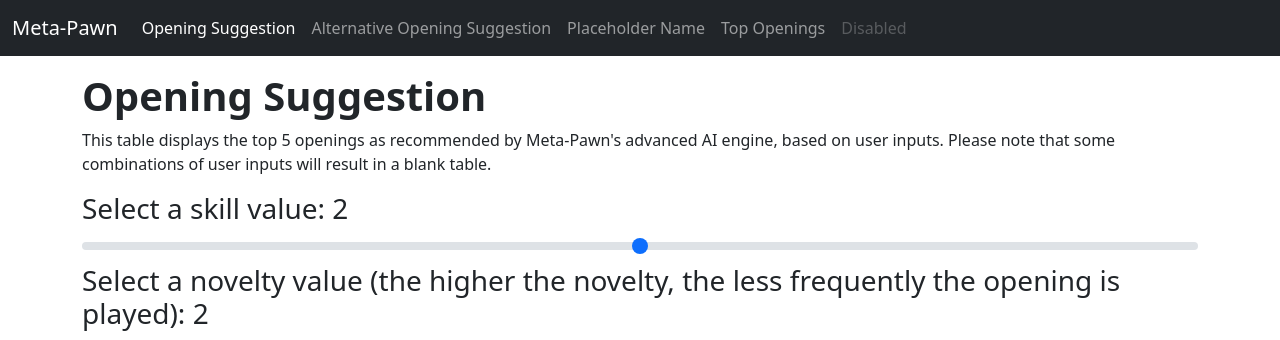
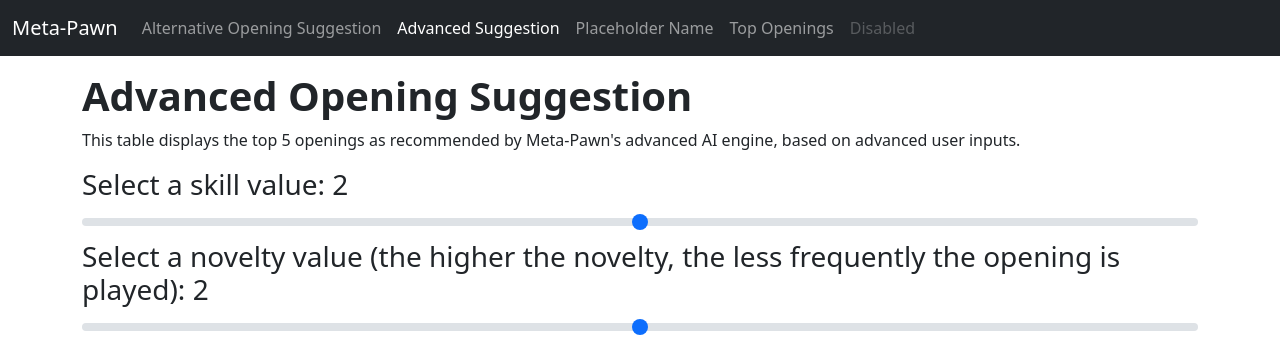
Before and after one commit to AlasdairBennett/meta-pawn, a Flask app: page / in a window 1280 px wide; the page is wider, and only the part inside the window is pictured. Shown: the top 340 px of that part. Run offline with Flask 2, Linux system fonts and the light colour scheme; parts of the project's set-up code (start-up, migrations or seed data) failed here and were passed over; some libraries are stand-ins or nearby versions.

Commit message:
Make opening suggester "advanced"

```diff
--- a/project/stats/templates/stats/opening_suggester.html
+++ b/project/stats/templates/stats/opening_suggester.html
@@ -13,12 +13,12 @@
                 <div class="collapse navbar-collapse" id="navbarCollapse">
                     <ul class="navbar-nav me-auto mb-2 mb-md-0">
                         <li class="nav-item">
-                            <a class="nav-link active" aria-current="page"
-                               href="{{ url_for('stats.opening_suggester_page') }}">Opening Suggestion</a>
+                            <a class="nav-link"
+                               href="{{ url_for('stats.alternative_elo_page') }}">Alternative Opening Suggestion</a>
                         </li>
                         <li class="nav-item">
-                            <a class="nav-link"
-                               href="{{ url_for('stats.alternative_elo_page') }}">Alternative Opening Suggestion</a>
+                            <a class="nav-link active" aria-current="page"
+                               href="{{ url_for('stats.opening_suggester_page') }}">Advanced Suggestion</a>
                         </li>
                         <li class="nav-item">
                             <a class="nav-link"
@@ -37,9 +37,10 @@
         </nav>
 
         <header class="content-text">
-            <h1><strong>Opening Suggestion</strong></h1>
-            <p>This table displays the top 5 openings as recommended by Meta-Pawn's advanced AI engine, based on user
-                inputs. Please note that some combinations of user inputs will result in a blank table.</p>
+            <h1><strong>Advanced Opening Suggestion</strong></h1>
+            <p>This table displays the top 5 openings as recommended by Meta-Pawn's advanced AI engine, based on
+                advanced user
+                inputs.</p>
         </header>
 
         <body>
--- a/project/stats/templates/stats/placeholder_name.html
+++ b/project/stats/templates/stats/placeholder_name.html
@@ -14,11 +14,11 @@
                     <ul class="navbar-nav me-auto mb-2 mb-md-0">
                         <li class="nav-item">
                             <a class="nav-link"
-                               href="{{ url_for('stats.opening_suggester_page') }}">Opening Suggestion</a>
+                               href="{{ url_for('stats.alternative_elo_page') }}">Alternative Opening Suggestion</a>
                         </li>
                         <li class="nav-item">
                             <a class="nav-link"
-                               href="{{ url_for('stats.alternative_elo_page') }}">Alternative Opening Suggestion</a>
+                               href="{{ url_for('stats.opening_suggester_page') }}">Advanced Suggestion</a>
                         </li>
                         <li class="nav-item">
                             <a class="nav-link active" aria-current="page"
--- a/project/stats/templates/stats/png_plot.html
+++ b/project/stats/templates/stats/png_plot.html
@@ -14,11 +14,11 @@
                     <ul class="navbar-nav me-auto mb-2 mb-md-0">
                         <li class="nav-item">
                             <a class="nav-link"
-                               href="{{ url_for('stats.opening_suggester_page') }}">Opening Suggestion</a>
+                               href="{{ url_for('stats.alternative_elo_page') }}">Alternative Opening Suggestion</a>
                         </li>
                         <li class="nav-item">
                             <a class="nav-link"
-                               href="{{ url_for('stats.alternative_elo_page') }}">Alternative Opening Suggestion</a>
+                               href="{{ url_for('stats.opening_suggester_page') }}">Advanced Suggestion</a>
                         </li>
                         <li class="nav-item">
                             <a class="nav-link"
```
Also changed, not shown: project/stats/templates/stats/alternative_elo_table.html (+4 -4 lines).
